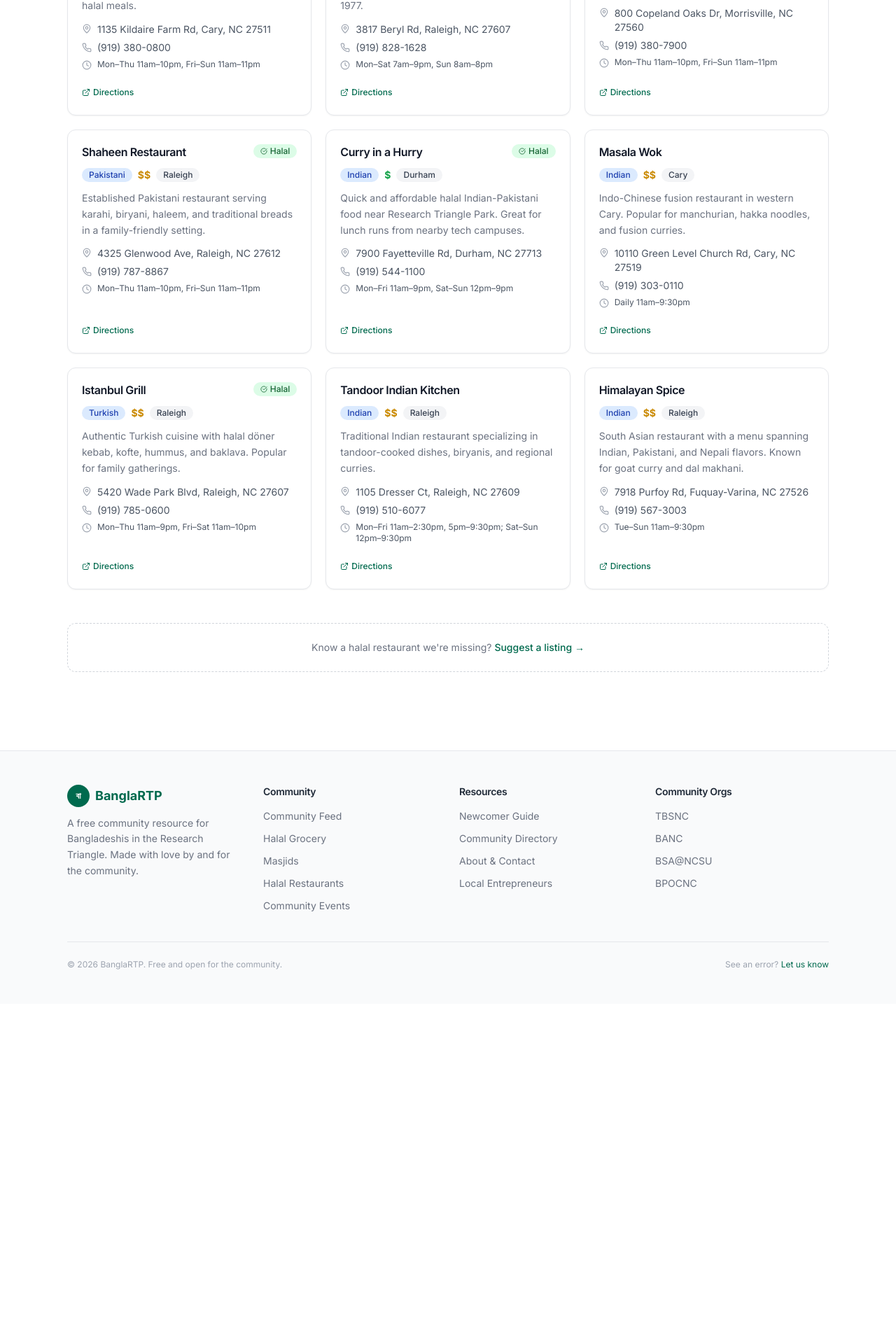
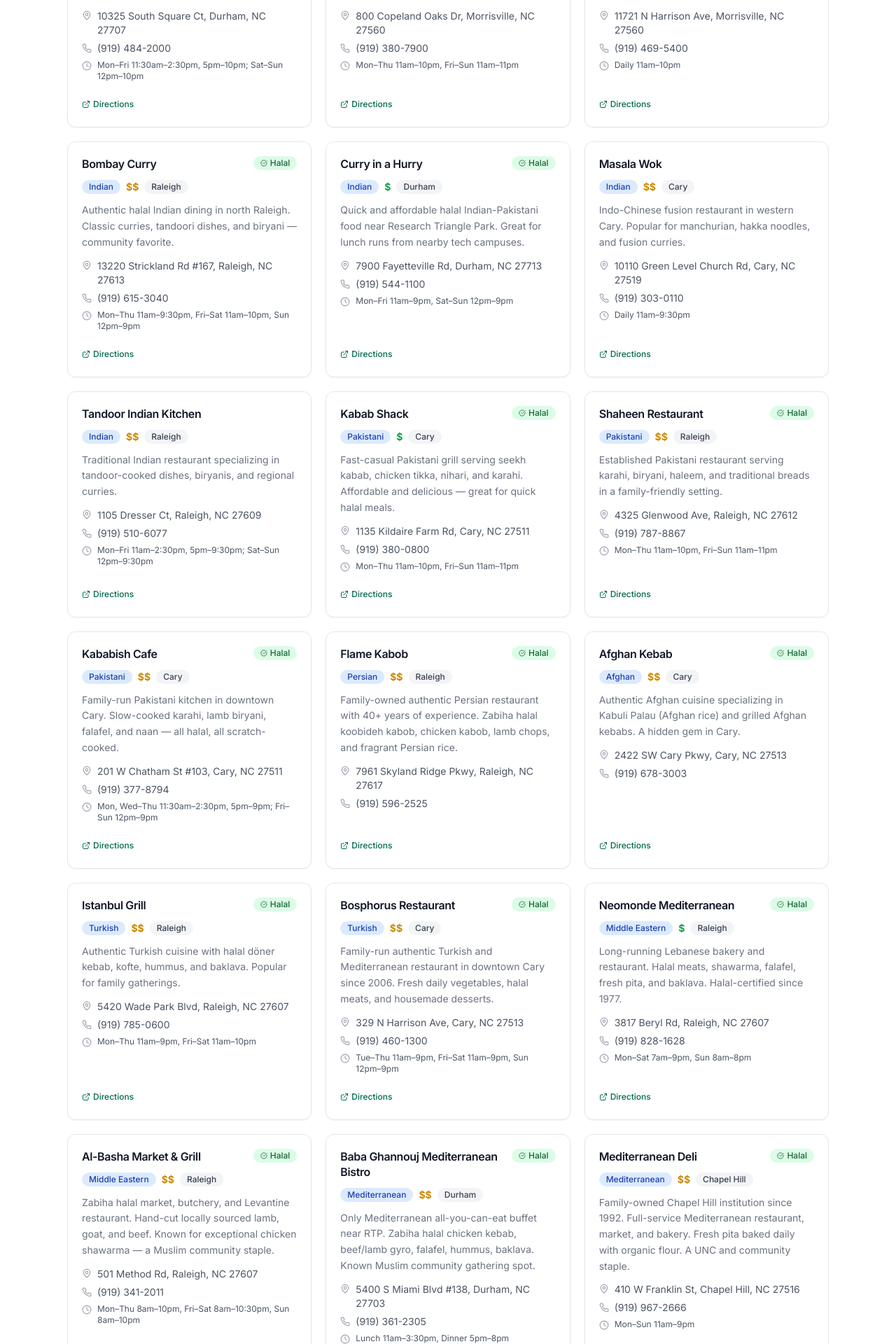
Before and after one commit to tuhin-014/bangla-rtp, a Next.js app: page /restaurants in a window 1280 px wide. Shown: the part 880-2800 px from the top of the page at 70% size. Before the commit the page ends 2314 px from the top, so only its background shows below. Built offline with nearby package versions, Linux system fonts and the light colour scheme.

Commit message:
feat: expand halal restaurant list to 25+ curated Bangladeshi, South Asian, and Middle Eastern spots in RTP

```diff
--- a/data/restaurants.ts
+++ b/data/restaurants.ts
@@ -1,6 +1,7 @@
 import type { Business } from "@/lib/types";
 
 export const restaurants: Business[] = [
+  // ── Bangladeshi ──────────────────────────────────────────────────────────
   {
     id: "bangla-curry",
     name: "Bangla Curry",
@@ -18,6 +19,41 @@ export const restaurants: Business[] = [
     approved: true,
   },
   {
+    id: "spices-of-bengal",
+    name: "Spices of Bengal",
+    category: "restaurant",
+    address: "250 Whilden Dr, Durham, NC 27713",
+    city: "Durham",
+    phone: "(984) 900-7182",
+    maps_url: "https://maps.google.com/?q=Spices+of+Bengal+250+Whilden+Dr+Durham+NC",
+    website: "https://spicesofbengal.com",
+    cuisine: "Bangladeshi",
+    price_range: "$$",
+    halal_certified: true,
+    description:
+      "Celebrates the heart of Bengal's rich and diverse culinary heritage. Authentic Bangladeshi flavors in south Durham near RTP.",
+    approved: true,
+  },
+  {
+    id: "tandoori-bites-durham",
+    name: "Tandoori Bites",
+    category: "restaurant",
+    address: "5318 New Hope Commons Dr #201A, Durham, NC 27707",
+    city: "Durham",
+    phone: "(984) 219-7363",
+    hours: "Tue–Sun 11:30am–9pm",
+    maps_url: "https://maps.google.com/?q=Tandoori+Bites+5318+New+Hope+Commons+Durham+NC",
+    website: "https://www.tandooribites-durham.com",
+    cuisine: "Indian",
+    price_range: "$$",
+    halal_certified: true,
+    description:
+      "Family-owned Indian and Bangladeshi restaurant near RTP. Buttery chicken curries, tikka masala, and fresh tandoori dishes — all halal.",
+    approved: true,
+  },
+
+  // ── Indian / Hyderabadi ───────────────────────────────────────────────────
+  {
     id: "saffron-indian-cuisine",
     name: "Saffron Indian Cuisine",
     category: "restaurant",
@@ -31,6 +67,23 @@ export const restaurants: Business[] = [
     halal_certified: true,
     description:
       "Popular upscale Indian restaurant near RTP with halal menu options. Great for team dinners and family celebrations.",
+    approved: true,
+  },
+  {
+    id: "hyderabad-house",
+    name: "Hyderabad House",
+    category: "restaurant",
+    address: "800 Copeland Oaks Dr, Morrisville, NC 27560",
+    city: "Morrisville",
+    phone: "(919) 380-7900",
+    hours: "Mon–Thu 11am–10pm, Fri–Sun 11am–11pm",
+    maps_url: "https://maps.google.com/?q=Hyderabad+House+Morrisville",
+    website: "https://hhrtp.net",
+    cuisine: "Indian",
+    price_range: "$$",
+    halal_certified: true,
+    description:
+      "Authentic Hyderabadi biryani and Mughlai cuisine. Known for dum biryani cooked in a sealed pot — a must-try for biryani lovers.",
     approved: true,
   },
   {
@@ -49,67 +102,19 @@ export const restaurants: Business[] = [
     approved: true,
   },
   {
-    id: "kabab-shack-cary",
-    name: "Kabab Shack",
+    id: "bombay-curry-raleigh",
+    name: "Bombay Curry",
     category: "restaurant",
-    address: "1135 Kildaire Farm Rd, Cary, NC 27511",
-    city: "Cary",
-    phone: "(919) 380-0800",
-    hours: "Mon–Thu 11am–10pm, Fri–Sun 11am–11pm",
-    maps_url: "https://maps.google.com/?q=Kabab+Shack+Cary",
-    cuisine: "Pakistani",
-    price_range: "$",
-    halal_certified: true,
-    description:
-      "Fast-casual Pakistani grill serving seekh kabab, chicken tikka, nihari, and karahi. Affordable and delicious — great for quick halal meals.",
-    approved: true,
-  },
-  {
-    id: "blue-marlin-raleigh",
-    name: "Neomonde Mediterranean",
-    category: "restaurant",
-    address: "3817 Beryl Rd, Raleigh, NC 27607",
+    address: "13220 Strickland Rd #167, Raleigh, NC 27613",
     city: "Raleigh",
-    phone: "(919) 828-1628",
-    hours: "Mon–Sat 7am–9pm, Sun 8am–8pm",
-    maps_url: "https://maps.google.com/?q=Neomonde+Mediterranean+Raleigh",
-    cuisine: "Middle Eastern",
-    price_range: "$",
-    halal_certified: true,
-    description:
-      "Long-running Lebanese bakery and restaurant. Halal meats, shawarma, falafel, fresh pita, and baklava. Halal-certified since 1977.",
-    approved: true,
-  },
-  {
-    id: "saltwater-rtp",
-    name: "Hyderabad House",
-    category: "restaurant",
-    address: "800 Copeland Oaks Dr, Morrisville, NC 27560",
-    city: "Morrisville",
-    phone: "(919) 380-7900",
-    hours: "Mon–Thu 11am–10pm, Fri–Sun 11am–11pm",
-    maps_url: "https://maps.google.com/?q=Hyderabad+House+Morrisville",
+    phone: "(919) 615-3040",
+    hours: "Mon–Thu 11am–9:30pm, Fri–Sat 11am–10pm, Sun 12pm–9pm",
+    maps_url: "https://maps.google.com/?q=Bombay+Curry+13220+Strickland+Rd+Raleigh+NC",
     cuisine: "Indian",
     price_range: "$$",
     halal_certified: true,
     description:
-      "Authentic Hyderabadi biryani and Mughlai cuisine. Known for dum biryani cooked in a sealed pot — a must-try for biryani lovers.",
-    approved: true,
-  },
-  {
-    id: "shaheen-pakistani",
-    name: "Shaheen Restaurant",
-    category: "restaurant",
-    address: "4325 Glenwood Ave, Raleigh, NC 27612",
-    city: "Raleigh",
-    phone: "(919) 787-8867",
-    hours: "Mon–Thu 11am–10pm, Fri–Sun 11am–11pm",
-    maps_url: "https://maps.google.com/?q=Shaheen+Restaurant+Raleigh",
-    cuisine: "Pakistani",
-    price_range: "$$",
-    halal_certified: true,
-    description:
-      "Established Pakistani restaurant serving karahi, biryani, haleem, and traditional breads in a family-friendly setting.",
+      "Authentic halal Indian dining in north Raleigh. Classic curries, tandoori dishes, and biryani — community favorite.",
     approved: true,
   },
   {
@@ -144,7 +149,109 @@ export const restaurants: Business[] = [
     approved: true,
   },
   {
-    id: "istanbul-turkish-cary",
+    id: "tandoor-indian-kitchen",
+    name: "Tandoor Indian Kitchen",
+    category: "restaurant",
+    address: "1105 Dresser Ct, Raleigh, NC 27609",
+    city: "Raleigh",
+    phone: "(919) 510-6077",
+    hours: "Mon–Fri 11am–2:30pm, 5pm–9:30pm; Sat–Sun 12pm–9:30pm",
+    maps_url: "https://maps.google.com/?q=Tandoor+Indian+Kitchen+Raleigh",
+    cuisine: "Indian",
+    price_range: "$$",
+    description:
+      "Traditional Indian restaurant specializing in tandoor-cooked dishes, biryanis, and regional curries.",
+    approved: true,
+  },
+
+  // ── Pakistani ─────────────────────────────────────────────────────────────
+  {
+    id: "kabab-shack-cary",
+    name: "Kabab Shack",
+    category: "restaurant",
+    address: "1135 Kildaire Farm Rd, Cary, NC 27511",
+    city: "Cary",
+    phone: "(919) 380-0800",
+    hours: "Mon–Thu 11am–10pm, Fri–Sun 11am–11pm",
+    maps_url: "https://maps.google.com/?q=Kabab+Shack+Cary",
+    cuisine: "Pakistani",
+    price_range: "$",
+    halal_certified: true,
+    description:
+      "Fast-casual Pakistani grill serving seekh kabab, chicken tikka, nihari, and karahi. Affordable and delicious — great for quick halal meals.",
+    approved: true,
+  },
+  {
+    id: "shaheen-pakistani",
+    name: "Shaheen Restaurant",
+    category: "restaurant",
+    address: "4325 Glenwood Ave, Raleigh, NC 27612",
+    city: "Raleigh",
+    phone: "(919) 787-8867",
+    hours: "Mon–Thu 11am–10pm, Fri–Sun 11am–11pm",
+    maps_url: "https://maps.google.com/?q=Shaheen+Restaurant+Raleigh",
+    cuisine: "Pakistani",
+    price_range: "$$",
+    halal_certified: true,
+    description:
+      "Established Pakistani restaurant serving karahi, biryani, haleem, and traditional breads in a family-friendly setting.",
+    approved: true,
+  },
+  {
+    id: "kababish-cafe-cary",
+    name: "Kababish Cafe",
+    category: "restaurant",
+    address: "201 W Chatham St #103, Cary, NC 27511",
+    city: "Cary",
+    phone: "(919) 377-8794",
+    hours: "Mon, Wed–Thu 11:30am–2:30pm, 5pm–9pm; Fri–Sun 12pm–9pm",
+    maps_url: "https://maps.google.com/?q=Kababish+Cafe+201+W+Chatham+St+Cary+NC",
+    website: "https://www.kababishcafe.com",
+    cuisine: "Pakistani",
+    price_range: "$$",
+    halal_certified: true,
+    description:
+      "Family-run Pakistani kitchen in downtown Cary. Slow-cooked karahi, lamb biryani, falafel, and naan — all halal, all scratch-cooked.",
+    approved: true,
+  },
+
+  // ── Persian / Afghan ──────────────────────────────────────────────────────
+  {
+    id: "flame-kabob-raleigh",
+    name: "Flame Kabob",
+    category: "restaurant",
+    address: "7961 Skyland Ridge Pkwy, Raleigh, NC 27617",
+    city: "Raleigh",
+    phone: "(919) 596-2525",
+    maps_url: "https://maps.google.com/?q=Flame+Kabob+7961+Skyland+Ridge+Pkwy+Raleigh+NC",
+    website: "https://www.flamekabob.com",
+    cuisine: "Persian",
+    price_range: "$$",
+    halal_certified: true,
+    description:
+      "Family-owned authentic Persian restaurant with 40+ years of experience. Zabiha halal koobideh kabob, chicken kabob, lamb chops, and fragrant Persian rice.",
+    approved: true,
+  },
+  {
+    id: "afghan-kebab-cary",
+    name: "Afghan Kebab",
+    category: "restaurant",
+    address: "2422 SW Cary Pkwy, Cary, NC 27513",
+    city: "Cary",
+    phone: "(919) 678-3003",
+    maps_url: "https://maps.google.com/?q=Afghan+Kebab+2422+SW+Cary+Pkwy+Cary+NC",
+    website: "https://afghankebabcary.com",
+    cuisine: "Afghan",
+    price_range: "$$",
+    halal_certified: true,
+    description:
+      "Authentic Afghan cuisine specializing in Kabuli Palau (Afghan rice) and grilled Afghan kebabs. A hidden gem in Cary.",
+    approved: true,
+  },
+
+  // ── Turkish ───────────────────────────────────────────────────────────────
+  {
+    id: "istanbul-grill-raleigh",
     name: "Istanbul Grill",
     category: "restaurant",
     address: "5420 Wade Park Blvd, Raleigh, NC 27607",
@@ -160,33 +267,107 @@ export const restaurants: Business[] = [
     approved: true,
   },
   {
-    id: "tandoor-indian-kitchen",
-    name: "Tandoor Indian Kitchen",
+    id: "bosphorus-cary",
+    name: "Bosphorus Restaurant",
     category: "restaurant",
-    address: "1105 Dresser Ct, Raleigh, NC 27609",
+    address: "329 N Harrison Ave, Cary, NC 27513",
+    city: "Cary",
+    phone: "(919) 460-1300",
+    hours: "Tue–Thu 11am–9pm, Fri–Sat 11am–9pm, Sun 12pm–9pm",
+    maps_url: "https://maps.google.com/?q=Bosphorus+Restaurant+329+N+Harrison+Ave+Cary+NC",
+    website: "https://www.bosphorus-nc.com",
+    cuisine: "Turkish",
+    price_range: "$$",
+    halal_certified: true,
+    description:
+      "Family-run authentic Turkish and Mediterranean restaurant in downtown Cary since 2006. Fresh daily vegetables, halal meats, and housemade desserts.",
+    approved: true,
+  },
+
+  // ── Mediterranean / Middle Eastern ────────────────────────────────────────
+  {
+    id: "neomonde-mediterranean",
+    name: "Neomonde Mediterranean",
+    category: "restaurant",
+    address: "3817 Beryl Rd, Raleigh, NC 27607",
     city: "Raleigh",
-    phone: "(919) 510-6077",
-    hours: "Mon–Fri 11am–2:30pm, 5pm–9:30pm; Sat–Sun 12pm–9:30pm",
-    maps_url: "https://maps.google.com/?q=Tandoor+Indian+Kitchen+Raleigh",
-    cuisine: "Indian",
-    price_range: "$$",
+    phone: "(919) 828-1628",
+    hours: "Mon–Sat 7am–9pm, Sun 8am–8pm",
+    maps_url: "https://maps.google.com/?q=Neomonde+Mediterranean+Raleigh",
+    cuisine: "Middle Eastern",
+    price_range: "$",
+    halal_certified: true,
     description:
-      "Traditional Indian restaurant specializing in tandoor-cooked dishes, biryanis, and regional curries.",
+      "Long-running Lebanese bakery and restaurant. Halal meats, shawarma, falafel, fresh pita, and baklava. Halal-certified since 1977.",
     approved: true,
   },
   {
-    id: "himalayan-spice",
-    name: "Himalayan Spice",
+    id: "al-basha-raleigh",
+    name: "Al-Basha Market & Grill",
     category: "restaurant",
-    address: "7918 Purfoy Rd, Fuquay-Varina, NC 27526",
+    address: "501 Method Rd, Raleigh, NC 27607",
     city: "Raleigh",
-    phone: "(919) 567-3003",
-    hours: "Tue–Sun 11am–9:30pm",
-    maps_url: "https://maps.google.com/?q=Himalayan+Spice+NC",
-    cuisine: "Indian",
+    phone: "(919) 341-2011",
+    hours: "Mon–Thu 8am–10pm, Fri–Sat 8am–10:30pm, Sun 8am–10pm",
+    maps_url: "https://maps.google.com/?q=Al-Basha+Market+501+Method+Rd+Raleigh+NC",
+    website: "https://albashanc.com",
+    cuisine: "Middle Eastern",
     price_range: "$$",
+    halal_certified: true,
     description:
-      "South Asian restaurant with a menu spanning Indian, Pakistani, and Nepali flavors. Known for goat curry and dal makhani.",
+      "Zabiha halal market, butchery, and Levantine restaurant. Hand-cut locally sourced lamb, goat, and beef. Known for exceptional chicken shawarma — a Muslim community staple.",
+    approved: true,
+  },
+  {
+    id: "baba-ghannouj-durham",
+    name: "Baba Ghannouj Mediterranean Bistro",
+    category: "restaurant",
+    address: "5400 S Miami Blvd #138, Durham, NC 27703",
+    city: "Durham",
+    phone: "(919) 361-2305",
+    hours: "Lunch 11am–3:30pm, Dinner 5pm–8pm",
+    maps_url: "https://maps.google.com/?q=Baba+Ghannouj+5400+S+Miami+Blvd+Durham+NC",
+    website: "https://www.babaghannoujbuffet.com",
+    cuisine: "Mediterranean",
+    price_range: "$$",
+    halal_certified: true,
+    description:
+      "Only Mediterranean all-you-can-eat buffet near RTP. Zabiha halal chicken kebab, beef/lamb gyro, falafel, hummus, baklava. Known Muslim community gathering spot.",
+    approved: true,
+  },
+  {
+    id: "mediterranean-deli-chapel-hill",
+    name: "Mediterranean Deli",
+    category: "restaurant",
+    address: "410 W Franklin St, Chapel Hill, NC 27516",
+    city: "Chapel Hill",
+    phone: "(919) 967-2666",
+    hours: "Mon–Sun 11am–9pm",
+    maps_url: "https://maps.google.com/?q=Mediterranean+Deli+410+W+Franklin+Chapel+Hill+NC",
+    website: "https://mediterraneandeli.com",
+    cuisine: "Mediterranean",
+    price_range: "$$",
+    halal_certified: true,
+    description:
+      "Family-owned Chapel Hill institution since 1992. Full-service Mediterranean restaurant, market, and bakery. Fresh pita baked daily with organic flour. A UNC and community staple.",
+    approved: true,
+  },
+
+  // ── Halal American ────────────────────────────────────────────────────────
+  {
+    id: "grill-and-go-deli",
+    name: "Grill & Go Deli",
+    category: "restaurant",
+    address: "3212 Hillsborough St, Raleigh, NC 27607",
+    city: "Raleigh",
+    phone: "(919) 307-8034",
+    hours: "Mon–Fri 8am–10pm, Sat–Sun 9am–10pm",
+    maps_url: "https://maps.google.com/?q=Grill+and+Go+Deli+3212+Hillsborough+St+Raleigh+NC",
+    cuisine: "American Halal",
+    price_range: "$",
+    halal_certified: true,
+    description:
+      "NYC-style halal bodega on Hillsborough Street near NC State. Chopped cheese, halal chicken and lamb over rice, gyros, and falafel. 100% halal and always busy.",
     approved: true,
   },
 ];
```
